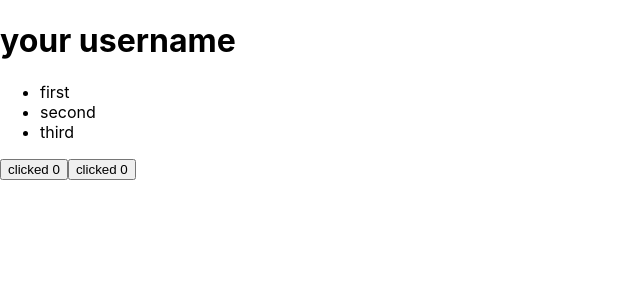
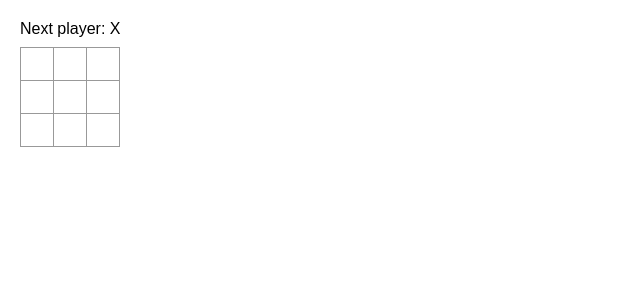
Before and after one commit to msig0003/react-test, a React (Create React App) app: page / in a window 1280 px wide. Shown: the top 300 px of the page, without its empty margins (0-640 px from the left). Built offline with nearby package versions, Linux system fonts and the light colour scheme.

Commit message:
tictactoe from react.dev tutorial

```diff
--- a/src/App.js
+++ b/src/App.js
@@ -1,21 +1,10 @@
-import Message from './components/Message.js'
-import Button from './components/Button.js'
 import { useState } from 'react';
-
+import Board from './components/Board';
 
 function App() {
-	const [count, setCount] = useState(0);
-
-    function onClick() {
-        setCount(count +1);
-    }
 
 	return (
-		<div>
-			<Message />
-			<Button count={count} onClick={onClick}/>
-			<Button count={count} onClick={onClick}/>
-		</div>
+		<Board />
 	);
 }
 
--- /dev/null
+++ b/src/components/Board.js
@@ -0,0 +1,68 @@
+import { useState } from 'react'
+import Square from './Square.js'
+
+export default function Board() {
+    const [squares, setSquares] = useState(Array(9).fill(null));
+    const [xIsNext, setXIsNext] = useState(true);
+
+    const winner = calculateWinner(squares);
+    let status;
+    if (winner) {
+        status = "Winner: " + winner;
+    } else {
+        status = "Next player: " + (xIsNext ? "X" : "O");
+    }
+
+    function handleClick(i) {
+        if (squares[i] || calculateWinner(squares)) {
+            return;
+        }
+        const nextSquares = squares.slice();
+        if (xIsNext) { nextSquares[i] = "x" }
+        else { nextSquares[i] = "o" }
+        setSquares(nextSquares);
+        setXIsNext(!xIsNext);
+    }
+
+    return (
+        <>
+            <div className='status'>{status}</div>
+            <div className="board-row">
+                <Square value={squares[0]} onSquareClick={() => handleClick(0)} />
+                <Square value={squares[1]} onSquareClick={() => handleClick(1)} />
+                <Square value={squares[2]} onSquareClick={() => handleClick(2)} />
+            </div>
+            <div className="board-row">
+                <Square value={squares[3]} onSquareClick={() => handleClick(3)} />
+                <Square value={squares[4]} onSquareClick={() => handleClick(4)} />
+                <Square value={squares[5]} onSquareClick={() => handleClick(5)} />
+            </div>
+            <div className="board-row">
+                <Square value={squares[6]} onSquareClick={() => handleClick(6)} />
+                <Square value={squares[7]} onSquareClick={() => handleClick(7)} />
+                <Square value={squares[8]} onSquareClick={() => handleClick(8)} />
+            </div>
+        </>
+    )
+
+    function calculateWinner(squares) {
+        const lines = [
+            [0, 1, 2],
+            [3, 4, 5],
+            [6, 7, 8],
+            [0, 3, 6],
+            [1, 4, 7],
+            [2, 5, 8],
+            [0, 4, 8],
+            [2, 4, 6]
+        ];
+
+        for (let i = 0; i < lines.length; i++) {
+            const [a, b, c] = lines[i];
+            if (squares[a] && squares[a] === squares[b] && squares[a] === squares[c]) {
+                return squares[a];
+            }
+        }
+        return null;
+    }
+}
--- /dev/null
+++ b/src/components/Square.js
@@ -0,0 +1,5 @@
+import { useState } from 'react';
+
+export default function Square({value, onSquareClick}) {
+    return <button className="square" onClick={onSquareClick}>{value}</button>
+}
--- a/src/index.css
+++ b/src/index.css
@@ -1,13 +1,90 @@
+* {
+  box-sizing: border-box;
+}
+
 body {
-  margin: 0;
-  font-family: -apple-system, BlinkMacSystemFont, 'Segoe UI', 'Roboto', 'Oxygen',
-    'Ubuntu', 'Cantarell', 'Fira Sans', 'Droid Sans', 'Helvetica Neue',
-    sans-serif;
-  -webkit-font-smoothing: antialiased;
-  -moz-osx-font-smoothing: grayscale;
+  font-family: sans-serif;
+  margin: 20px;
+  padding: 0;
+}
+
+h1 {
+  margin-top: 0;
+  font-size: 22px;
+}
+
+h2 {
+  margin-top: 0;
+  font-size: 20px;
+}
+
+h3 {
+  margin-top: 0;
+  font-size: 18px;
+}
+
+h4 {
+  margin-top: 0;
+  font-size: 16px;
+}
+
+h5 {
+  margin-top: 0;
+  font-size: 14px;
+}
+
+h6 {
+  margin-top: 0;
+  font-size: 12px;
 }
 
 code {
-  font-family: source-code-pro, Menlo, Monaco, Consolas, 'Courier New',
-    monospace;
+  font-size: 1.2em;
 }
+
+ul {
+  padding-inline-start: 20px;
+}
+
+* {
+  box-sizing: border-box;
+}
+
+body {
+  font-family: sans-serif;
+  margin: 20px;
+  padding: 0;
+}
+
+.square {
+  background: #fff;
+  border: 1px solid #999;
+  float: left;
+  font-size: 24px;
+  font-weight: bold;
+  line-height: 34px;
+  height: 34px;
+  margin-right: -1px;
+  margin-top: -1px;
+  padding: 0;
+  text-align: center;
+  width: 34px;
+}
+
+.board-row:after {
+  clear: both;
+  content: '';
+  display: table;
+}
+
+.status {
+  margin-bottom: 10px;
+}
+.game {
+  display: flex;
+  flex-direction: row;
+}
+
+.game-info {
+  margin-left: 20px;
+}
```
